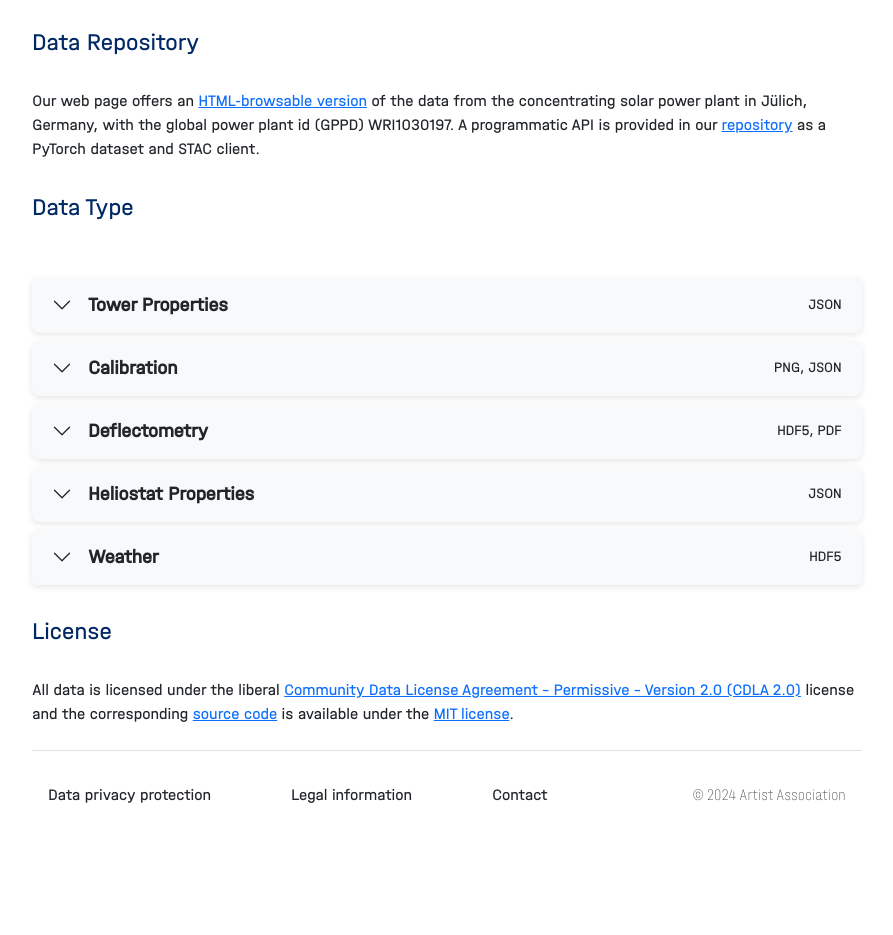
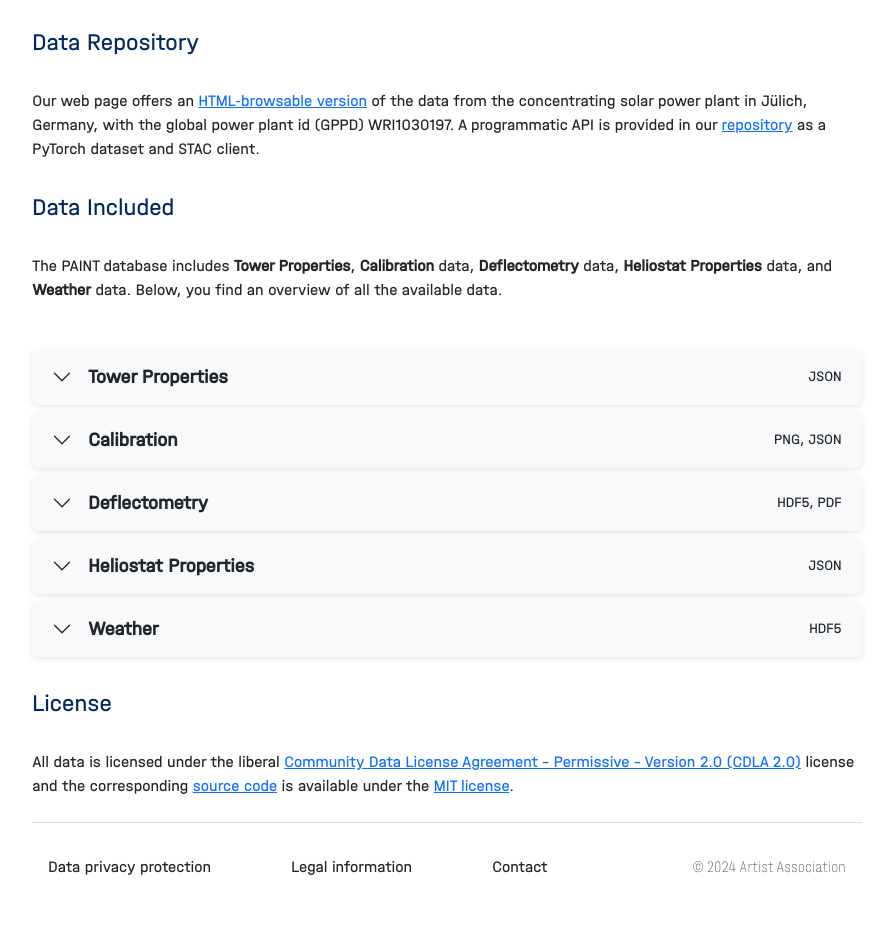
Before and after one commit to ARTIST-Association/PAINT, a Flask app: page /data in a window 1280 px wide. Shown: the part 287-1222 px from the top of the page, without its empty margins (193-1086 px from the left). Before the commit the page ends 1090 px from the top, so only its background shows below. Run offline with Flask 3, Linux system fonts and the light colour scheme.

Commit message:
include weather data, tower properties, and calibration data

```diff
--- a/html/templates/data.html
+++ b/html/templates/data.html
@@ -53,7 +53,12 @@
 
 Our web page offers an <a href="/WRI1030197">HTML-browsable version</a> of the data from the concentrating solar power plant in Jülich, Germany, with the global power plant id (GPPD) WRI1030197. A programmatic API is provided in our <a href="https://github.com/ARTIST-Association/PAINT">repository</a> as a PyTorch dataset and STAC client.
 
-<h4 class="my-4 py-2 text-primary">Data Type</h4>
+<h4 class="my-4 py-2 text-primary">Data Included</h4>
+
+<p>
+  The PAINT database includes <b>Tower Properties</b>, <b>Calibration</b> data, <b>Deflectometry</b> data, <b>Heliostat Properties</b> data, and <b>Weather</b> data.
+  Below, you find an overview of all the available data.
+</p>
 
 <div class="mt-5">
   <div class="accordion" id="dataAccordion">
@@ -66,7 +71,10 @@ Our web page offers an <a href="/WRI1030197">HTML-browsable version</a> of the d
       </h2>
       <div id="collapseTower" class="accordion-collapse collapse" aria-labelledby="headingTower" data-bs-parent="#dataAccordion">
         <div class="accordion-body">
-          <!-- Empty body -->
+<p>The tower properties data is stored in a single JSON file, which contains information about the coordinates of the power plant, the receiver, and all calibration targets. This file primarily focuses on the coordinates that define each calibration target and the receiver. It also includes details about the type of receiver installed at the site. These coordinates are illustrated in the image below.</p>
+<div style="text-align: center;">
+  <img src="static/img/tower_coordinates.svg" alt="Receiver and calibration target coordinates" style="max-width: 100%; height: auto;" />
+</div>
         </div>
       </div>
     </div>
@@ -78,7 +86,30 @@ Our web page offers an <a href="/WRI1030197">HTML-browsable version</a> of the d
       </h2>
       <div id="collapseCalibration" class="accordion-collapse collapse collapse" aria-labelledby="headingCalibration" data-bs-parent="#dataAccordion">
         <div class="accordion-body">
-          <!-- Empty body -->
+<h3>Calibration Images</h3>
+<p> The calibration images are saved as PNG files and multiple formats are available.</p>
+<ul>
+  <li>
+    <b>Raw Image:</b> Original calibration image showing one or more targets, unprocessed and possibly skewed. An example from Heliostat AA23 is shown below:<br />
+    <img src="static/img/102067-raw.png" alt="Raw Calibration Image" style="max-width: 100%; height: auto; margin-top: 5px;" />
+  </li>
+  <li>
+    <b>Cropped Image:</b> Grayscale image showing only the relevant calibration target. An example from Heliostat AA23 is shown below:<br />
+    <img src="static/img/102067-cropped.png" alt="Cropped Calibration Image" style="max-width: 100%; height: auto; margin-top: 5px;" />
+  </li>
+  <li>
+    <b>Flux Image:</b> UTIS-derived image showing relative flux distribution and background separation. An example from Heliostat AA23 is shown below:<br />
+    <img src="static/img/102067-flux.png" alt="Flux Image" style="max-width: 100%; height: auto; margin-top: 5px;" />
+  </li>
+  <li>
+    <b>Flux Centered Image:</b> Centered and scaled flux image aligned to focal spot centroid. An example from Heliostat AA23 is shown below:<br />
+    <img src="static/img/102067-flux-centered.png" alt="Flux Centered Image" style="max-width: 100%; height: auto; margin-top: 5px;" />
+  </li>
+</ul>
+          <h3>Calibration Properties</h3>
+<p>
+  Each calibration image has an associated JSON file containing properties information for this image. These properties include the <b>motor positions</b>, the <b>target name</b>, <b>focal spot</b> centroids, and the <b>sun elevation</b> &amp; <b>sun azimuth</b> using the south-based azimuth system.
+</p>
         </div>
       </div>
     </div>
@@ -91,7 +122,9 @@ Our web page offers an <a href="/WRI1030197">HTML-browsable version</a> of the d
       </h2>
       <div id="collapseDeflectometry" class="accordion-collapse collapse" aria-labelledby="headingDeflectometry" data-bs-parent="#dataAccordion">
         <div class="accordion-body">
-          <!-- Empty body -->
+          <div style="text-align: center;">
+  <img src="static/img/AA23-deflectometry-result.svg" alt="Deflectometry Results Summary" style="max-width: 100%; height: auto;" />
+</div>
         </div>
       </div>
     </div>
@@ -117,6 +150,11 @@ Our web page offers an <a href="/WRI1030197">HTML-browsable version</a> of the d
       </h2>
       <div id="collapseWeather" class="accordion-collapse collapse" aria-labelledby="headingWeather" data-bs-parent="#dataAccordion">
         <div class="accordion-body">
+          <p>Meteorological weather data is provided from a weather station at the Jülich tower at a 1 s resolution and from the DWD weather station Aachen-Orsbach with the ID 1500 at a 1 min or 1 h resolution.</p>
+
+          <p>The weather data is saved in the HDF5 format. For the Jülich tower there is one HDF5 file per month of recorded data whilst all data from the DWD weather station is in one single HDF5 file.</p>
+
+          <p>An overview of the weather variables recorded and associated data is provided in the table below.</p>
           <table class="table table-bordered table-sm">
             <thead class="table-light">
               <tr>
```
